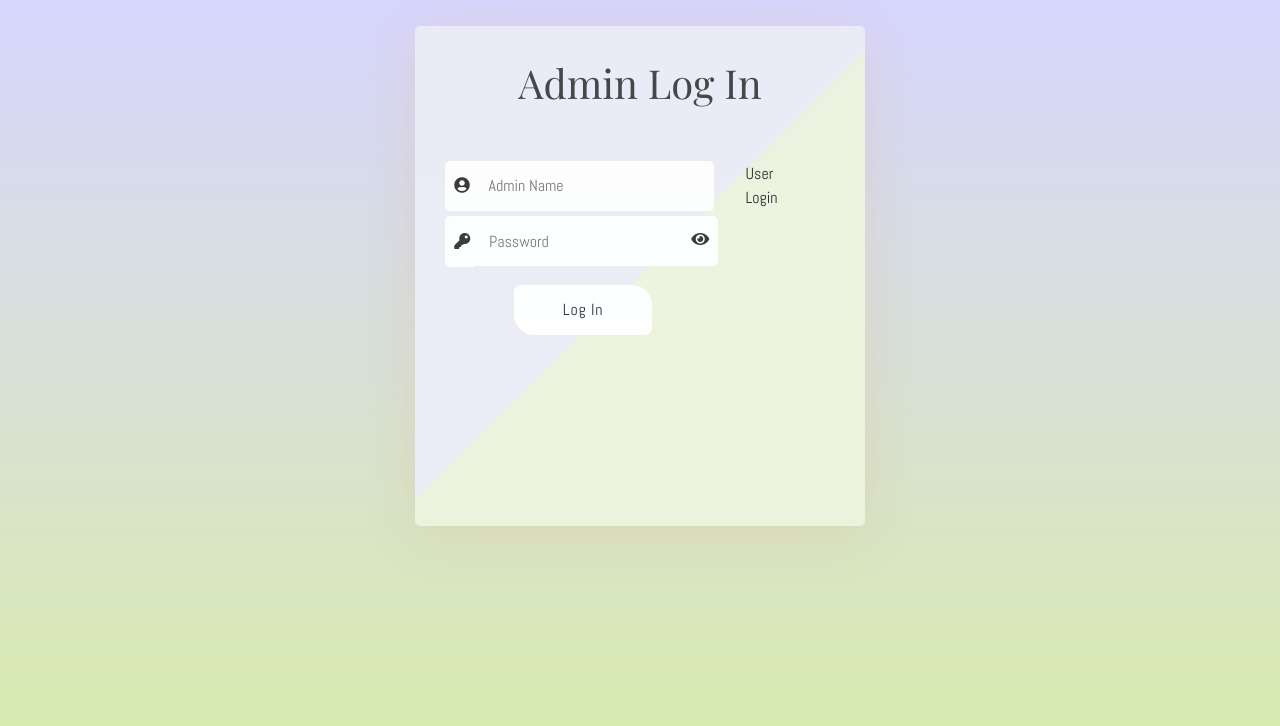
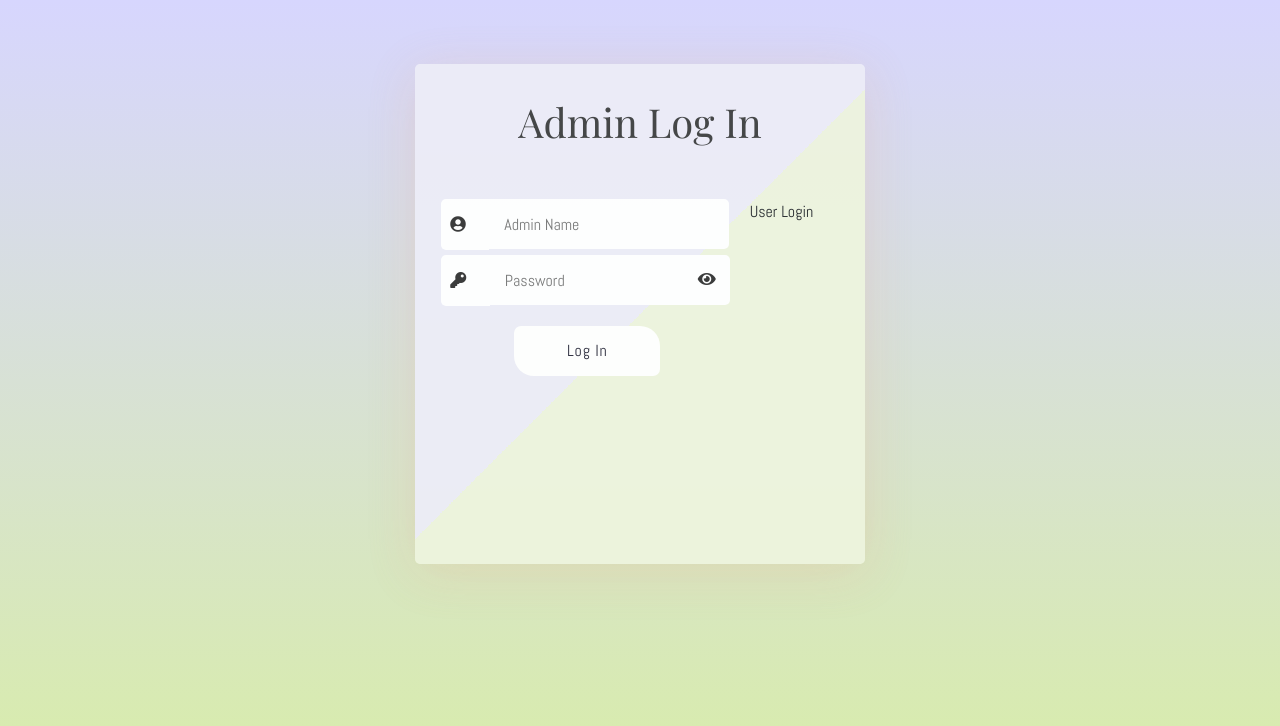
Before and after one commit to Nicholas1142/TSE, a PHP site: page /adminlogin.php in a window 1280 px wide. Shown: the top 726 px of the page. Run offline with PHP 8.4, Linux system fonts and the light colour scheme; some web fonts are replaced.

Commit message:
19/6, 1125pm linked admin login

```diff
--- a/CSS/adminlogin.css
+++ b/CSS/adminlogin.css
@@ -7,8 +7,7 @@
 }
 
  body {
-
-	 background-image: linear-gradient(to top, #d8eda8 0%, #d7d6fe 100%);
+	background-image: linear-gradient(to top, #d8eda8 0%, #d7d6fe 100%);
 	 background-attachment: fixed;
 	 background-repeat: no-repeat;
 	 font-family: 'Vibur', cursive;
@@ -23,7 +22,7 @@
 	 min-height: 500px;
 	 height: auto;
 	 border-radius: 5px;
-	 margin: 2% auto;
+	 margin: 5% auto;
 	 box-shadow: 0 9px 50px rgba(234, 177, 149, 0.31);
 	 padding: 2%;
 	 background-image: linear-gradient(-225deg, #ececf7 50%, #eef4de 50%);
@@ -58,20 +57,18 @@
  .input-item {
 	 background: #fff;
 	 color: #333;
-	 padding: 14.5px 0px 15px 9px;
+	 padding: 14.5px 20px 15px 9px;
 	 border-radius: 5px 0px 0px 5px;
 }
 /* Show/hide password Font Icon */
  #eye {
 	 background: #fff;
 	 color: #333;
-	 margin: 5.9px 0 0 0;
-	 margin-left: -20px;
-	 padding: 15px 9px 19px 0px;
-	 border-radius: 0px 5px 5px 0px;
-	 float: right;
+	 margin-left: -27px;
+	 padding: 15px 9px 9px 0px;
+	 border-radius: 0px px 3px 0px;
 	 position: relative;
-	 right: 1%;
+	 right: 3%;
 	 top: -0.2%;
 	 z-index: 5;
 	 cursor: pointer;
@@ -117,9 +114,8 @@
 }
 /* Submits */
  .submits {
-	 width: 48%;
+	 width: 100%;
 	 display: inline-block;
-	 float: left;
 	 margin-left: 2%;
 }
 
--- a/adminlogin.php
+++ b/adminlogin.php
@@ -7,7 +7,7 @@ if ($_SERVER['REQUEST_METHOD'] == 'POST') {
   $pass = $_POST['pass'];
 
   // Prepare SQL statement to prevent SQL injection
-    $stmt = $conn->prepare("SELECT * FROM admin WHERE admin_name = ?");
+  $stmt = $connect->prepare("SELECT * FROM admin WHERE admin_name = ?");
   $stmt->bind_param("s", $admin_name);
   $stmt->execute();
   $result = $stmt->get_result();
@@ -16,11 +16,11 @@ if ($_SERVER['REQUEST_METHOD'] == 'POST') {
   if ($result->num_rows > 0) {
     $user = $result->fetch_assoc();
     // Verify password
-      if (password_verify($pass, $user['pass'])) {
+    if ($pass = $user['pass']) {
         // Successful login
         $_SESSION['admin_id'] = $user['admin_id'];
         $_SESSION['admin_name'] = $user['admin_name'];
-          header("Location: admin.html"); // Redirect to a welcome page
+        header("Location: Admin/admin.php"); // Redirect to a welcome page
         exit();
     } else {
         // Invalid username or password, show a pop-up alert
```
Also changed, not shown: CSS/login.css (+9 -26 lines). Lines whose indentation alone changed are shown as unchanged.
